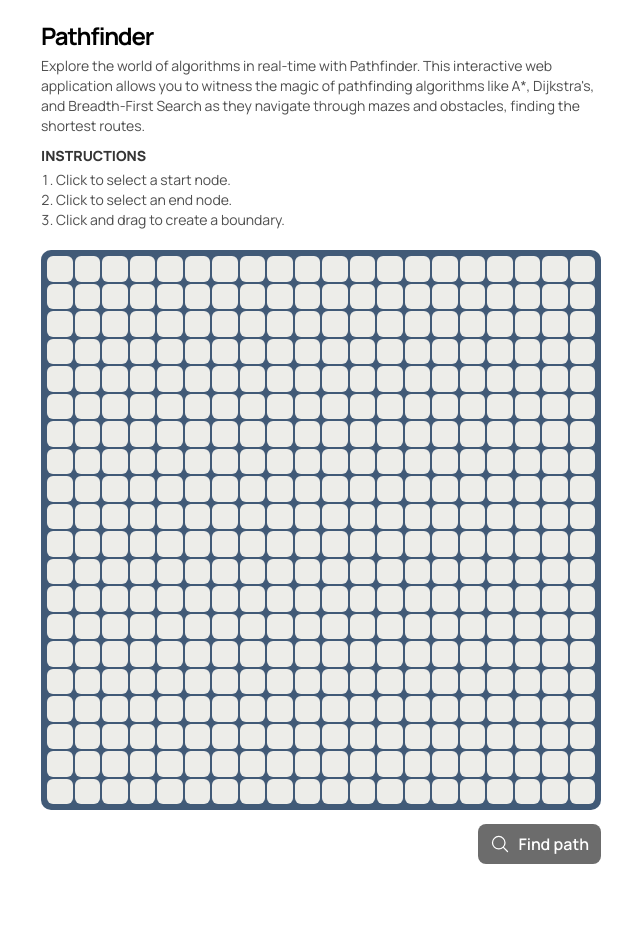
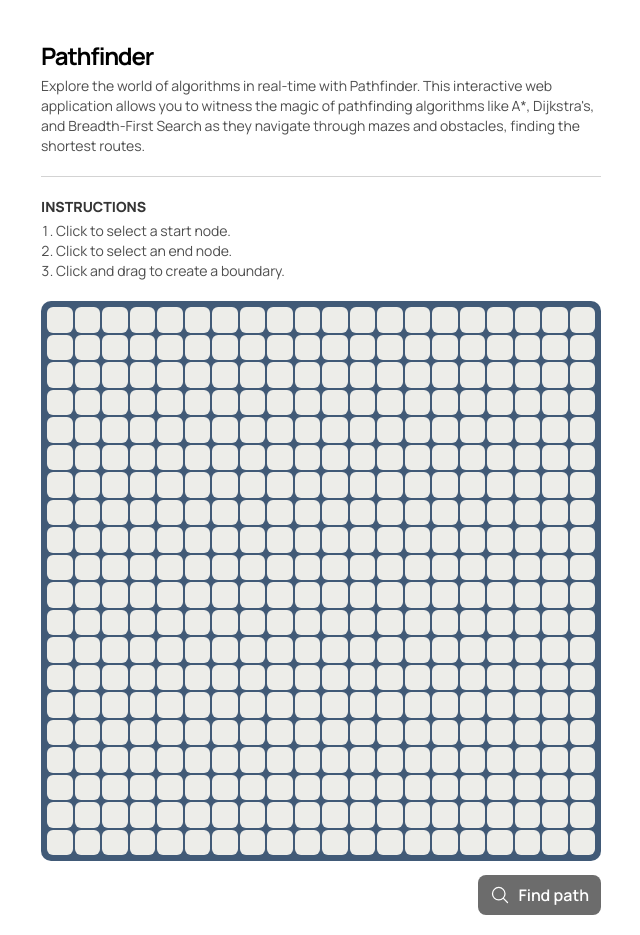
Before and after one commit to brianhyun/pathfinder, a React (Create React App) app: page / in a window 1280 px wide. Shown: the whole page, without its empty margins (319-959 px from the left). Before the commit the page ends 884 px from the top, so only its background shows below. Built offline with nearby package versions, Linux system fonts and the light colour scheme.

Commit message:
Create SectionDivider

```diff
--- a/src/App.js
+++ b/src/App.js
@@ -17,17 +17,26 @@ const MainContainer = styled.main`
   box-sizing: border-box;
 `;
 
-const ContentSection = styled.div`
-  margin-top: 10px;
+const Section = styled.section`
+  margin-top: 20px;
 `;
 
-const ContentHeading = styled.h2`
+const SectionHeading = styled.h2`
   font-weight: 900;
   color: #353535;
   letter-spacing: 0em;
   font-size: 0.875rem;
   line-height: 1.25rem;
   text-transform: uppercase;
+`;
+
+const SectionDivider = styled.hr`
+  margin-top: 20px;
+  margin-bottom: 20px;
+  border-left: none;
+  border-right: none;
+  border-bottom: none;
+  border-top: 1px solid lightgray;
 `;
 
 const List = styled.ol`
@@ -157,7 +166,7 @@ function App() {
   return (
     <AppContainer>
       <MainContainer>
-        <section id="heading">
+        <Section id="heading">
           <h1>Pathfinder</h1>
           <p style={{ marginTop: "4px" }}>
             Explore the world of algorithms in real-time with Pathfinder. This
@@ -166,16 +175,20 @@ function App() {
             as they navigate through mazes and obstacles, finding the shortest
             routes.
           </p>
-          <ContentSection>
-            <ContentHeading>Instructions</ContentHeading>
-            <List>
-              <li>Click to select a start node.</li>
-              <li>Click to select an end node.</li>
-              <li>Click and drag to create a boundary.</li>
-            </List>
-          </ContentSection>
-        </section>
-        <section id="grid">
+        </Section>
+
+        <SectionDivider />
+
+        <Section id="instructions">
+          <SectionHeading>Instructions</SectionHeading>
+          <List>
+            <li>Click to select a start node.</li>
+            <li>Click to select an end node.</li>
+            <li>Click and drag to create a boundary.</li>
+          </List>
+        </Section>
+
+        <Section id="grid">
           <Grid
             rows={rows}
             cols={cols}
@@ -211,7 +224,7 @@ function App() {
               Find path
             </Button>
           </div>
-        </section>
+        </Section>
       </MainContainer>
     </AppContainer>
   );
--- a/src/components/GridContainer.js
+++ b/src/components/GridContainer.js
@@ -5,9 +5,10 @@ const GridContainer = styled.div`
   border-radius: 10px;
   background-color: #415a77;
   padding: 6px;
+  box-shadow: 0px 3px 8px ECECEC;
   grid-template-columns: repeat(1, 1fr);
   gap: 2px;
-  margin-top: 20px;
+  margin-top: 14px;
 `;
 
 export default GridContainer;
```
